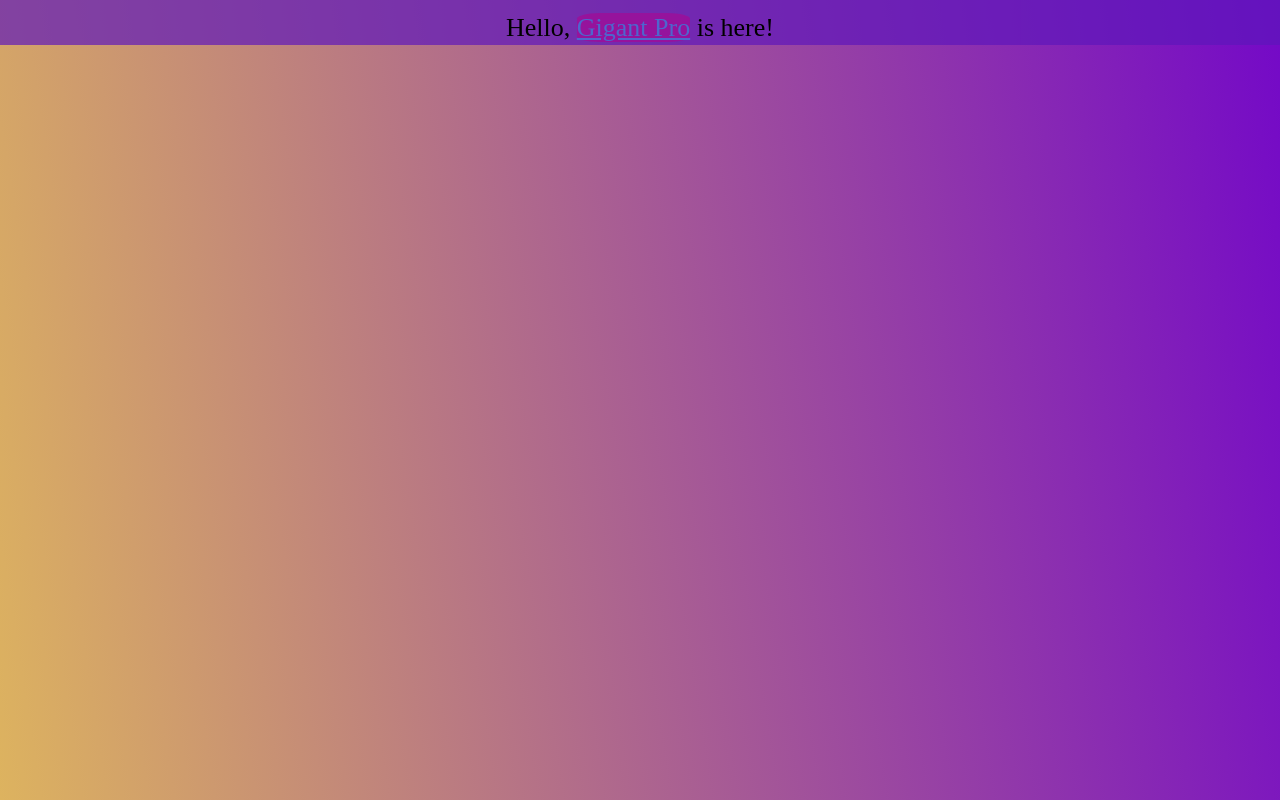
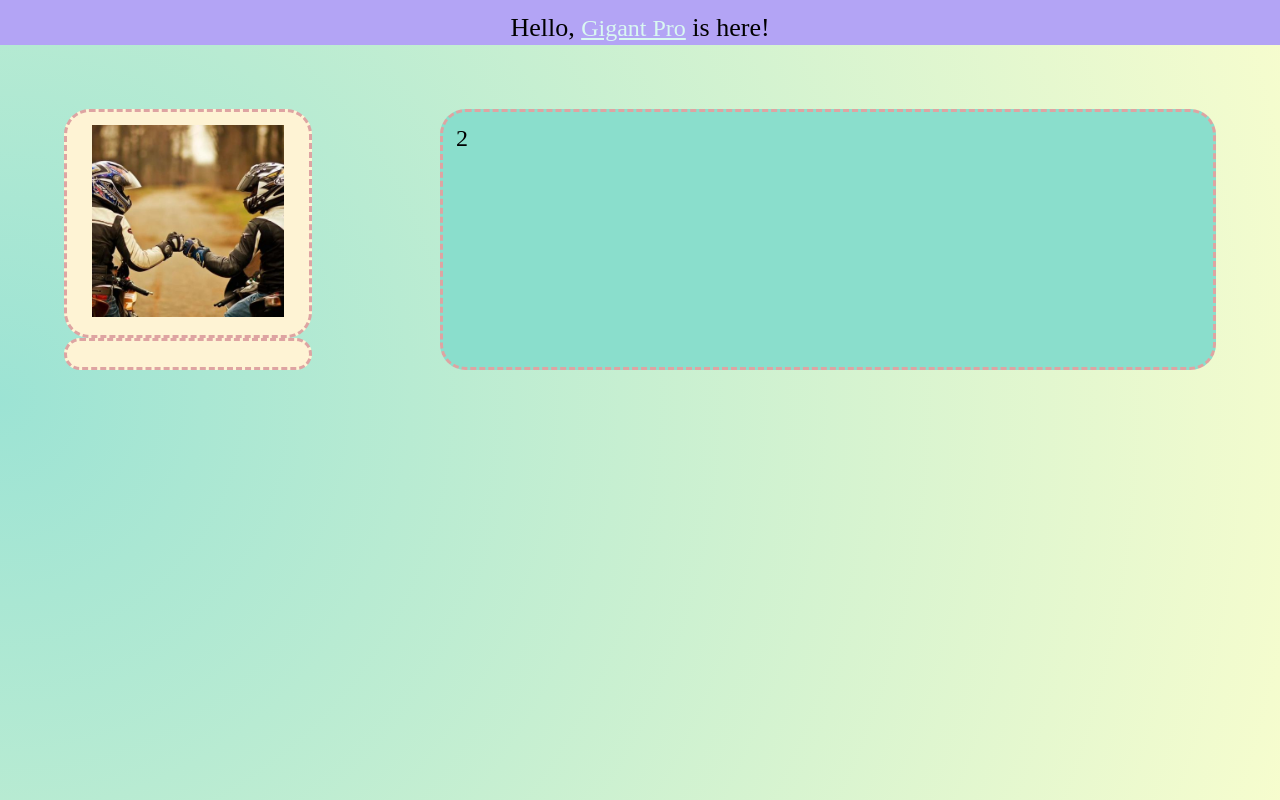
Before and after one commit to GigantPro/my-site, a plain HTML site: page index.html in a window 1280 px wide. Drawn offline with Linux system fonts and the light colour scheme.

Commit message:
Create new visual and added non-static fone

```diff
--- a/index.html
+++ b/index.html
@@ -5,12 +5,31 @@
     <meta http-equiv="X-UA-Compatible" content="IE=edge">
     <meta name="viewport" content="width=device-width, initial-scale=1.0">
     <title>GigantPro</title>
-    <link rel="icon" href="https://avatars.githubusercontent.com/u/92632623?v=4">
+    <link rel="icon" href="./resourses/ico.jpg">
     <link rel="stylesheet" href="./styles/main.css">
+    <link rel="stylesheet" href="./styles/body.css">
+    <link rel="stylesheet" href="./styles/default_tags.css">
+    <link rel="stylesheet" href="./styles/welcome.css">
 </head>
 <body>
     <div class="welcome" align="center">
         Hello, <a href="https://github.com/GigantPro"> Gigant Pro</a> is here!
     </div>
+
+    <div class="centralldiv">
+        <div class="search">
+            <div class="m-ico" align="center">
+                <img src="./resourses/ico.jpg" alt="Image" class="mine-ico">
+            </div>
+            <div class="dirs">
+
+            </div>
+        </div>
+        <div class="maininfo">
+            2
+        </div>
+    </div>
+
+    <script src="./scripts/temp.js"></script>
 </body>
 </html>
--- a/style.css
+++ /dev/null
@@ -1,58 +0,0 @@
-* {
-    margin: 0;
-    padding: 0;
-}
-html {
-    height: 100%;
-}
-article, aside, details, figcaption, figure, footer, header, hgroup, main, nav, section, summary {
-    display: block;
-}
-body {
-    font: 12px/18px Arial, sans-serif;
-    height: 100%;
-}
-.wrapper {
-    min-width: 1000px;
-    max-width: 1920px;
-    margin: 0 auto;
-    min-height: 100%;
-    height: auto !important;
-    height: 100%;
-}
-.middle {
-    width: 80%;
-    min-height:95%;
-    margin: 0 15% 0 5%;
-    position: absolute;
-    background:yellow;
-    z-index:1
-}
-
-.left-sidebar {
-    position: absolute;
-    left:0;
-    width: 5%;
-    min-height:100%;
-    background: #B5E3FF;
-    z-index:2
-}
-
-.right-sidebar {
-    position:absolute;
-    right:0;
-    min-height:100%;
-    z-index:2;
-    width: 15%;
-    margin-left: -250px;
-    background: #FFACAA;
-}
-
-.footer {
-    margin: -51px 15% 0 5%;
-    min-width: 1000px;
-    max-width: 1920px;
-    height: 5%;
-    background: #BFF08E;
-    position: relative;
-}
--- /dev/null
+++ b/styles/body.css
@@ -0,0 +1,26 @@
+* {
+    margin: 0;
+    padding: 0;
+
+    font-family: 'Times New Roman', Times, serif;
+    font-size: 3vh;
+}
+
+@keyframes backgroung_gradient {
+    0% {
+        background-position: 0% 50%;
+    }
+    50% {
+        background-position: 100% 50%;
+    }
+    100% {
+        background-position: 0% 50%;
+    }
+}
+
+body {
+    background: radial-gradient(circle, #8adeccd7 0%, #edfa987a 100%);
+    height: 100vh;
+    background-size: 200% 100%;
+    animation: backgroung_gradient 10s ease infinite;
+}
--- /dev/null
+++ b/styles/default_tags.css
@@ -0,0 +1,4 @@
+a {
+    color: #d9f8f1;
+    border-radius: 5vh;
+}
--- a/styles/main.css
+++ b/styles/main.css
@@ -1,25 +1,48 @@
-* {
-    margin: 0;
-    padding: 0;
-}
+.centralldiv {
+    display: flex;
+    flex-direction: row;
+    float: left;
+    width: 100%;
+ }
 
-body {
-    background-image: linear-gradient(81deg, #ddb35f, #7409c7);
-    height: 100vh;
-    background-size: cover;
-}
+ .maininfo {
+    background-color: #8ADECC;
+    width: 60vw;
+    margin: 5%;
 
-.welcome {
-    background-color: rgba(94, 23, 187, 0.685);
-    height: 4%;
-    width: 100%;
-    font-size: 26px;
-    padding-top: 1%;
-    position: fixed;
-}
+    border: dashed #DEA4A2;
+    border-radius: 2vw;
 
-a {
-    background-color: hsla(305, 86%, 34%, 0.747);
-    color: rgb(78, 102, 206);
-    border-radius: 20%;
-}
+    padding: 1vw;
+ }
+
+ .search {
+    width: 20vw;
+
+    margin: 5%;
+
+    display: flex;
+    flex-direction: column;
+ }
+
+ .m-ico {
+    background-color: #FEF3D4;
+
+    padding: 1vw;
+
+    border: dashed #DEA4A2;
+    border-radius: 2vw;
+ }
+
+ .dirs {
+    background-color: #FEF3D4;
+
+    padding: 1vw;
+
+    border: dashed #DEA4A2;
+    border-radius: 2vw;
+ }
+
+ .mine-ico {
+    width: 15vw;
+ }
--- /dev/null
+++ b/styles/welcome.css
@@ -0,0 +1,7 @@
+.welcome {
+    background-color: #B3A4F5;
+    height: 4%;
+    width: 100%;
+    font-size: 26px;
+    padding-top: 1%;
+}
```
Also changed, not shown: test.html (deleted, +0 -16 lines), scripts/temp.js (added).
